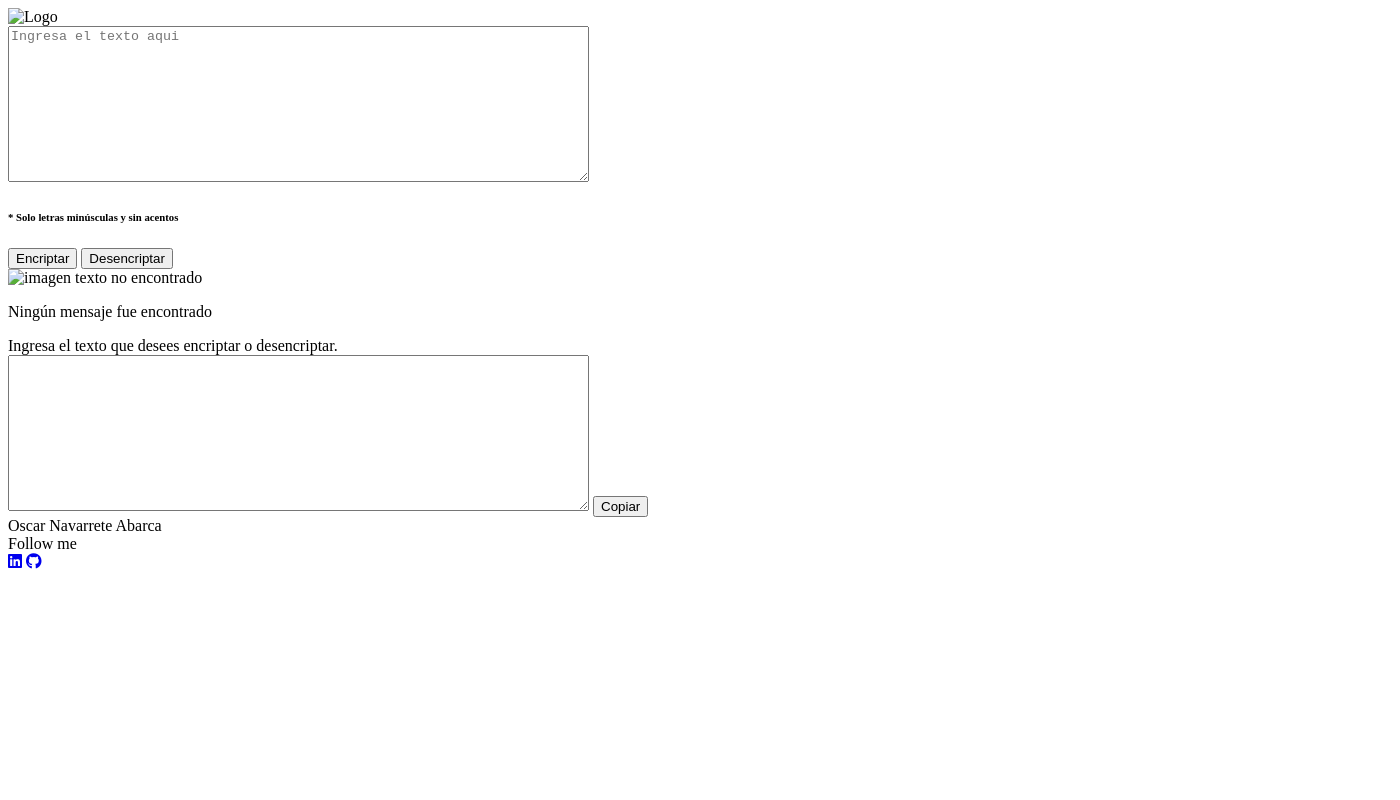
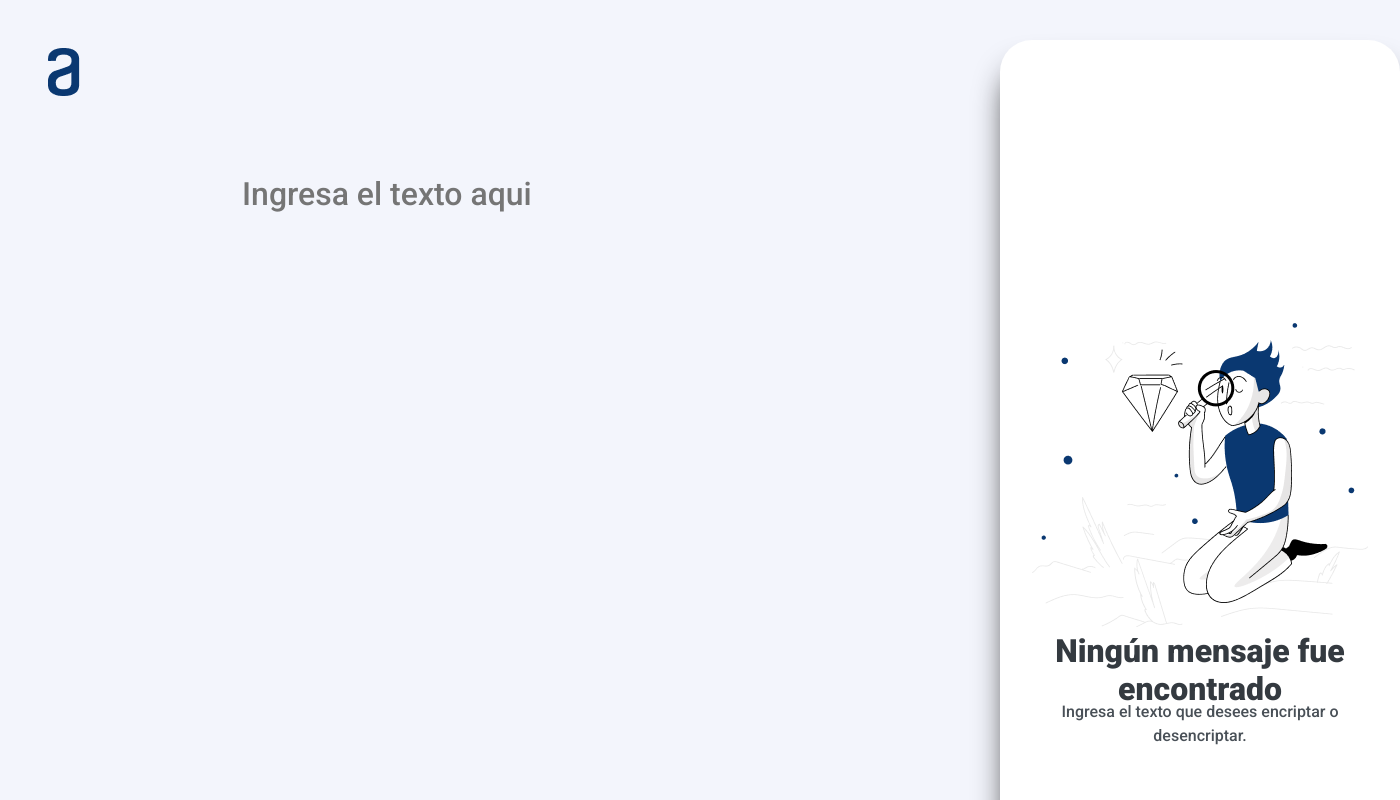
Before and after one commit to oscar-navarrete/Challenges-Oracle-ONE-Encriptador, a plain HTML site: page index.html in a window 1280 px wide. Shown: the top 800 px of the page, 1400 px wide, since content can reach past the window. Drawn offline with Linux system fonts and the light colour scheme; the site is published under a folder, as on GitHub Pages, so addresses that start at the root find nothing.

Commit message:
Add files via upload

```diff
--- a/index.html
+++ b/index.html
@@ -5,7 +5,7 @@
     <meta http-equiv="X-UA-Compatible" content="IE=edge">
     <meta name="viewport" content="width=device-width, initial-scale=1.0">
     <title>Challenges Oracle ONE - Encriptador de Texto</title>
-    <link rel="stylesheet" href="/css/style.css">
+    <link rel="stylesheet" href="./css/style.css">
     <script src="https://kit.fontawesome.com/0675c8d2d5.js" crossorigin="anonymous"></script>
 </head>
 <body>
@@ -13,7 +13,7 @@
     <main class="main">
 
         <header>
-            <img class="logo" src="/images/logo.png" alt="Logo">
+            <img class="logo" src="./images/logo.png" alt="Logo">
         </header>
 
         <div class="seccion-input-text">
@@ -28,7 +28,7 @@
         </div>
 
         <div class="seccion_noencontrado" id="buscar">
-            <img class="img_muneco" src="/images/Muñeco.png" alt="imagen texto no encontrado">
+            <img class="img_muneco" src="./images/Muñeco.png" alt="imagen texto no encontrado">
             <p>Ningún mensaje fue encontrado</p>
             <span>Ingresa el texto que desees encriptar o desencriptar.</span>
         </div>
@@ -49,6 +49,6 @@
         </div>
     </footer>
 
-    <script src="/js/script.js"></script>
+    <script src="./js/script.js"></script>
 </body>
 </html>
```
Also changed, not shown: css/style.css (line endings or trailing spaces), js/script.js (line endings or trailing spaces).
